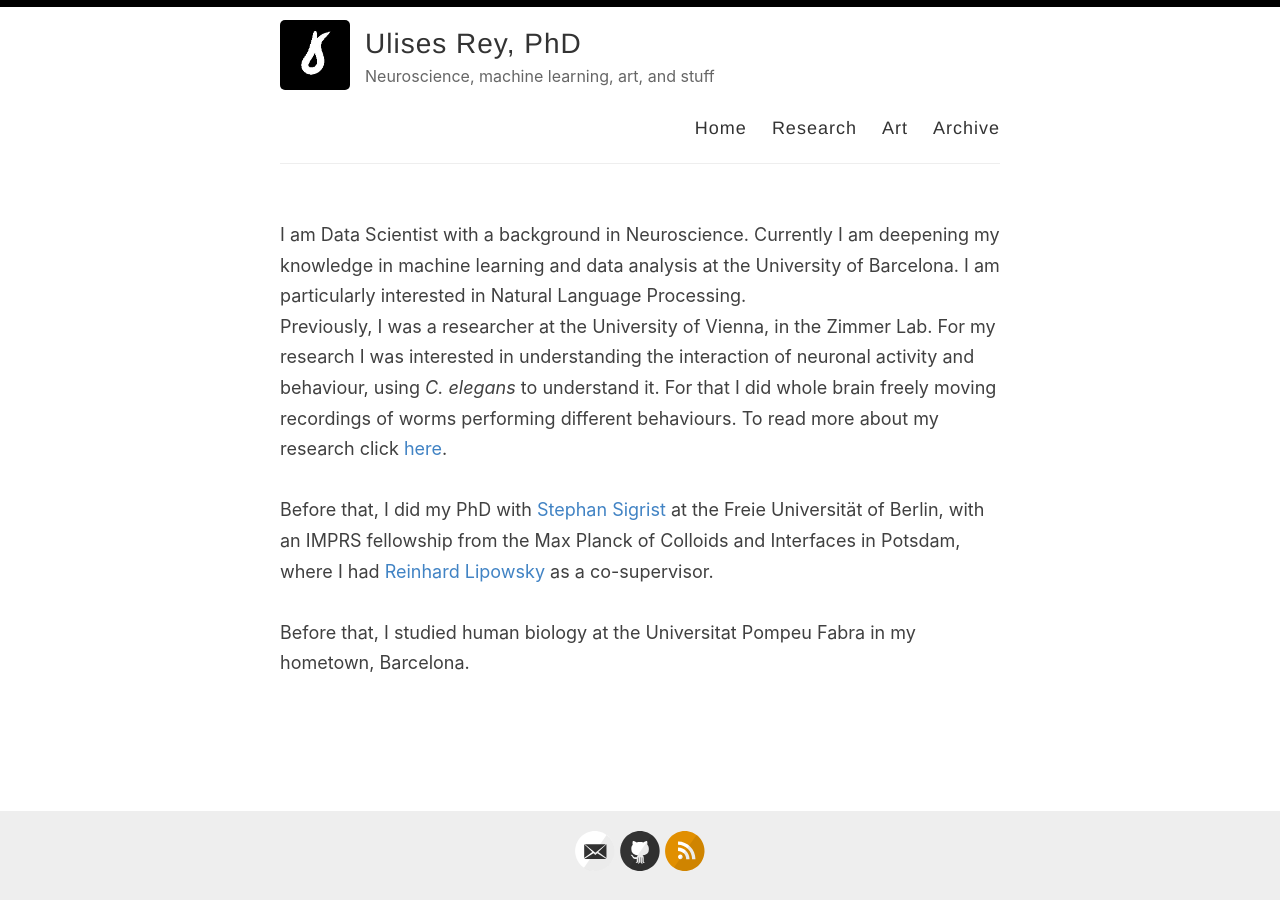
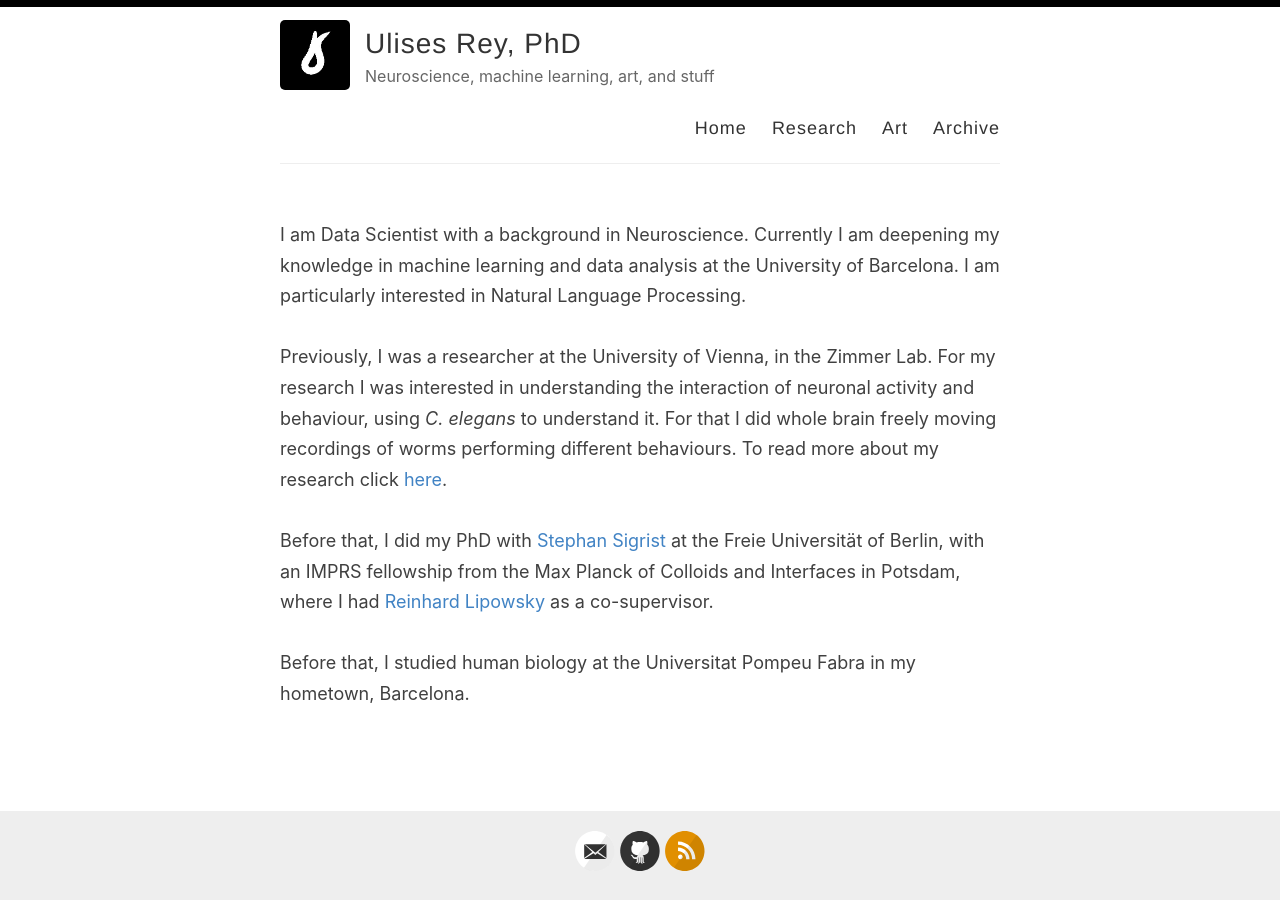
Before and after one commit to ulisesrey/ulisesrey.github.io, a Jekyll site: the page built from index.html, in a window 1280 px wide. Built offline with Jekyll 4.4.1, drawn with Linux system fonts in a browser that asks for light colours; the list of posts is cut into pages by our own code.

Commit message:
added extra br

```diff
--- a/index.html
+++ b/index.html
@@ -8,7 +8,7 @@ layout: default
 I am Data Scientist with a background in Neuroscience. Currently I am deepening my knowledge in machine learning and data analysis at the University of Barcelona.
 I am particularly interested in Natural Language Processing.</br>
 
-Previously, I was a researcher at the University of Vienna, in the Zimmer Lab.
+<br>Previously, I was a researcher at the University of Vienna, in the Zimmer Lab.
 For my research I was interested in understanding the interaction of neuronal activity and behaviour, using <i>C. elegans</i> to understand it.
 For that I did whole brain freely moving recordings of worms performing different behaviours.
 To read more about my research click <a href="https://ulisesrey.github.io/research/">here</a>.</br>
```
